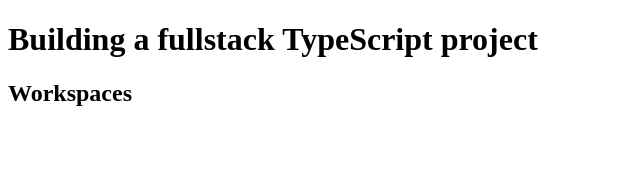
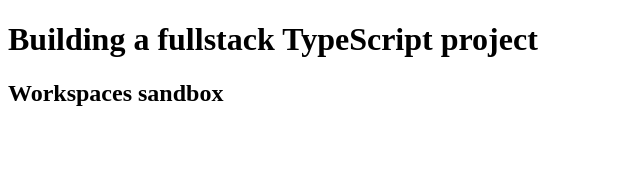
Before and after one commit to badatt/linkio, a React (Vite) app in the folder web/: page / in a window 1280 px wide. Shown: the top 170 px of the page, without its empty margins (0-640 px from the left). Built offline with nearby package versions, Linux system fonts and the light colour scheme.

Commit message:
parameterized deployment

```diff
--- a/web/package.json
+++ b/web/package.json
@@ -6,7 +6,10 @@
   "scripts": {
     "dev": "vite dev --port 3000",
     "build": "vite build",
+    "build:sandbox": "dotenv -e .sandbox.env -- vite build",
+    "build:PROD": "dotenv -e .PROD.env -- vite build",
     "start": "vite preview",
+    "serve": "http-server dist --port 3000",
     "type-check": "tsc"
   },
   "keywords": [],
@@ -22,6 +25,7 @@
     "@types/react-dom": "^18.2.18",
     "@vitejs/plugin-react": "^4.2.1",
     "dotenv-cli": "^8.0.0",
+    "http-server": "^14.1.1",
     "typescript": "^5.3.3",
     "vite": "^5.0.10"
   }
--- a/web/src/index.tsx
+++ b/web/src/index.tsx
@@ -5,7 +5,7 @@
   return (
     <StrictMode>
       <h1>Building a fullstack TypeScript project</h1>
-      <h2>Workspaces</h2>
+      <h2>Workspaces sandbox</h2>
     </StrictMode>
   );
 };
--- a/web/vite.config.ts
+++ b/web/vite.config.ts
@@ -1,6 +1,12 @@
 import { defineConfig } from 'vite';
 import react from '@vitejs/plugin-react';
 
+const isSandbox = process.env.BUILD_TARGET === 'sandbox';
+
 export default defineConfig({
+  base: isSandbox ? '/sbx/' : '/',
+  build: {
+    outDir: isSandbox ? 'dist/sbx' : 'dist',
+  },
   plugins: [react()],
 });
```
Also changed, not shown: 2 other files (tests, documents, lock files or other folders).
